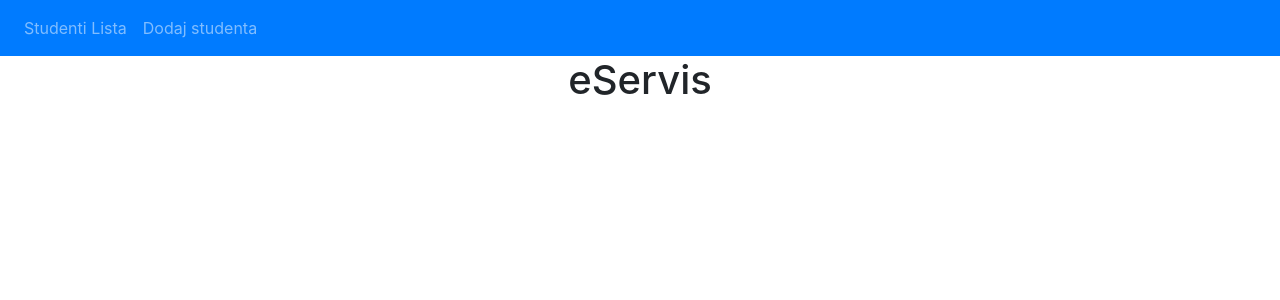
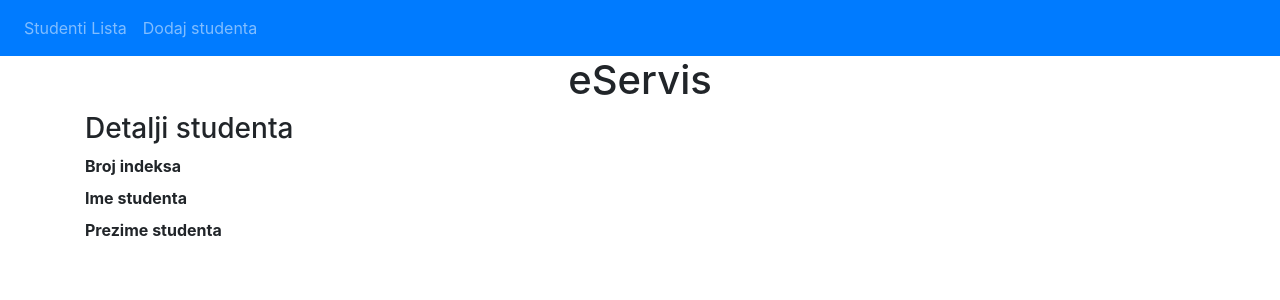
Before and after one commit to ljubicamiljkovic56/angular-eservis, an Angular app: page /student-details/1 in a window 1280 px wide. Before the commit this address led to /. Shown: the top 300 px of the page. Built offline with nearby package versions, Linux system fonts and the light colour scheme; no server answers.

Commit message:
Brisanje i detalji studenta

```diff
--- a/src/app/app-routing.module.ts
+++ b/src/app/app-routing.module.ts
@@ -1,6 +1,7 @@
 import { NgModule } from '@angular/core';
 import { Routes, RouterModule } from '@angular/router';
 import { CreateStudentComponent } from './create-student/create-student.component';
+import { StudentDetailsComponent } from './student-details/student-details.component';
 import { StudentListComponent } from './student-list/student-list.component';
 import { UpdateStudentComponent } from './update-student/update-student.component';
 
@@ -8,7 +9,8 @@ const routes: Routes = [
   {path: 'students', component: StudentListComponent},
   {path: 'create-student', component: CreateStudentComponent},
   {path: '', redirectTo: 'students', pathMatch: 'full'},
-  {path: 'update-student/:id', component: UpdateStudentComponent}
+  {path: 'update-student/:id', component: UpdateStudentComponent},
+  {path: 'student-details/:id', component: StudentDetailsComponent}
 ];
 
 @NgModule({
--- a/src/app/app.module.ts
+++ b/src/app/app.module.ts
@@ -7,12 +7,14 @@ import { StudentListComponent } from './student-list/student-list.component';
 import { CreateStudentComponent } from './create-student/create-student.component';
 import { FormsModule } from '@angular/forms';
 import { UpdateStudentComponent } from './update-student/update-student.component';
+import { StudentDetailsComponent } from './student-details/student-details.component';
 @NgModule({
   declarations: [
     AppComponent,
     StudentListComponent,
     CreateStudentComponent,
-    UpdateStudentComponent
+    UpdateStudentComponent,
+    StudentDetailsComponent
   ],
   imports: [
     BrowserModule,
--- a/src/app/services/student.service.ts
+++ b/src/app/services/student.service.ts
@@ -20,10 +20,14 @@ export class StudentService {
   }
 
   getStudentById(id: number): Observable<Student>{
-    return this.httpClient.get<Student>(`${this.baseURL}/${id}`);
+    return this.httpClient.get<Student>(`${this.baseURL}/studentDetails/${id}`);
   }
 
   updateStudent(id: number, student: Student): Observable<Object>{
     return this.httpClient.put(`${this.baseURL}/updateStudent/${id}`, student);
   }
+
+  deleteStudent(id: number): Observable<Object>{
+    return this.httpClient.delete(`${this.baseURL}/deleteStudent/${id}`);
+  }
 }
--- /dev/null
+++ b/src/app/student-details/student-details.component.html
@@ -0,0 +1,12 @@
+<h3> Detalji studenta</h3>
+<div>
+    <div>
+        <label> <b> Broj indeksa </b></label> {{student.cardNumber}}
+    </div>
+    <div>
+        <label> <b> Ime studenta </b></label> {{student.firstName}}
+    </div>
+    <div>
+        <label> <b> Prezime studenta </b></label> {{student.lastName}}
+    </div>
+</div>
--- /dev/null
+++ b/src/app/student-details/student-details.component.ts
@@ -0,0 +1,27 @@
+import { Component, OnInit } from '@angular/core';
+import { ActivatedRoute } from '@angular/router';
+import { Student } from '../model/student';
+import { StudentService } from '../services/student.service';
+
+@Component({
+  selector: 'app-student-details',
+  templateUrl: './student-details.component.html',
+  styleUrls: ['./student-details.component.css']
+})
+export class StudentDetailsComponent implements OnInit {
+
+  id: number;
+  student: Student;
+  constructor(private route: ActivatedRoute,
+    private studentService: StudentService) { }
+
+  ngOnInit(): void {
+    this.id = this.route.snapshot.params['id'];
+
+    this.student = new Student();
+    this.studentService.getStudentById(this.id).subscribe(data => {
+      this.student = data;
+    });
+  }
+
+}
--- a/src/app/student-list/student-list.component.html
+++ b/src/app/student-list/student-list.component.html
@@ -15,6 +15,8 @@
             <td> {{ student.lastName }}</td>
             <td>
                 <button (click) = "updateStudent(student.id)" class="btn btn-info">Izmeni</button>
+                <button (click) = "deleteStudent(student.id)" class="btn btn-danger" style="margin-left: 10px;">Obrisi</button>
+                <button (click) = "studentDetails(student.id)" class="btn btn-success" style="margin-left: 10px;">Detalji</button>
             </td>
         </tr>
     </tbody>
--- a/src/app/student-list/student-list.component.ts
+++ b/src/app/student-list/student-list.component.ts
@@ -28,4 +28,15 @@ export class StudentListComponent implements OnInit {
   updateStudent(id: number){
     this.router.navigate(['update-student', id]);
   }
+
+  deleteStudent(id: number) {
+    this.studentService.deleteStudent(id).subscribe(data => {
+      console.log(data);
+      this.getStudents();
+    });
+  }
+
+  studentDetails(id: number) {
+    this.router.navigate(['student-details', id]);
+  }
 }
```
Also changed, not shown: src/app/student-details/student-details.component.css (added), 1 other file (tests, documents, lock files or other folders).
